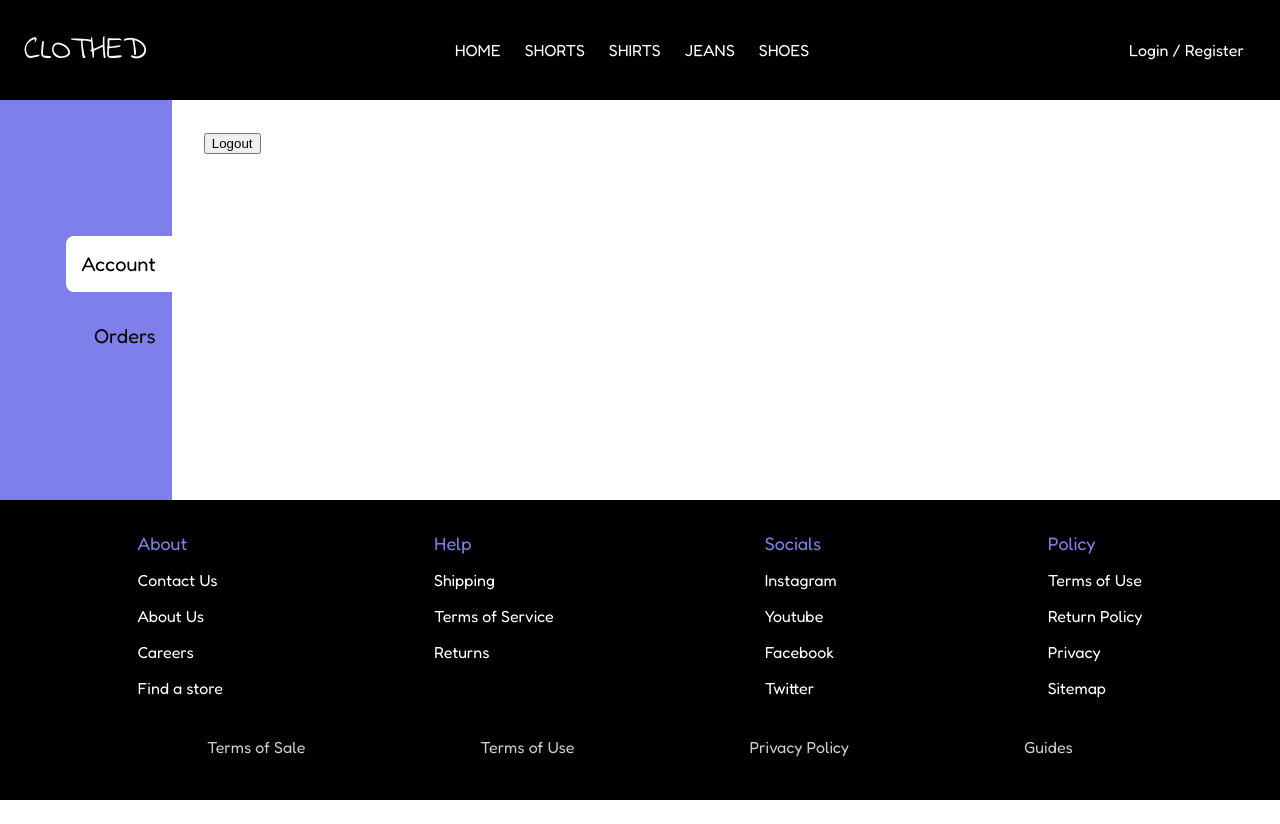
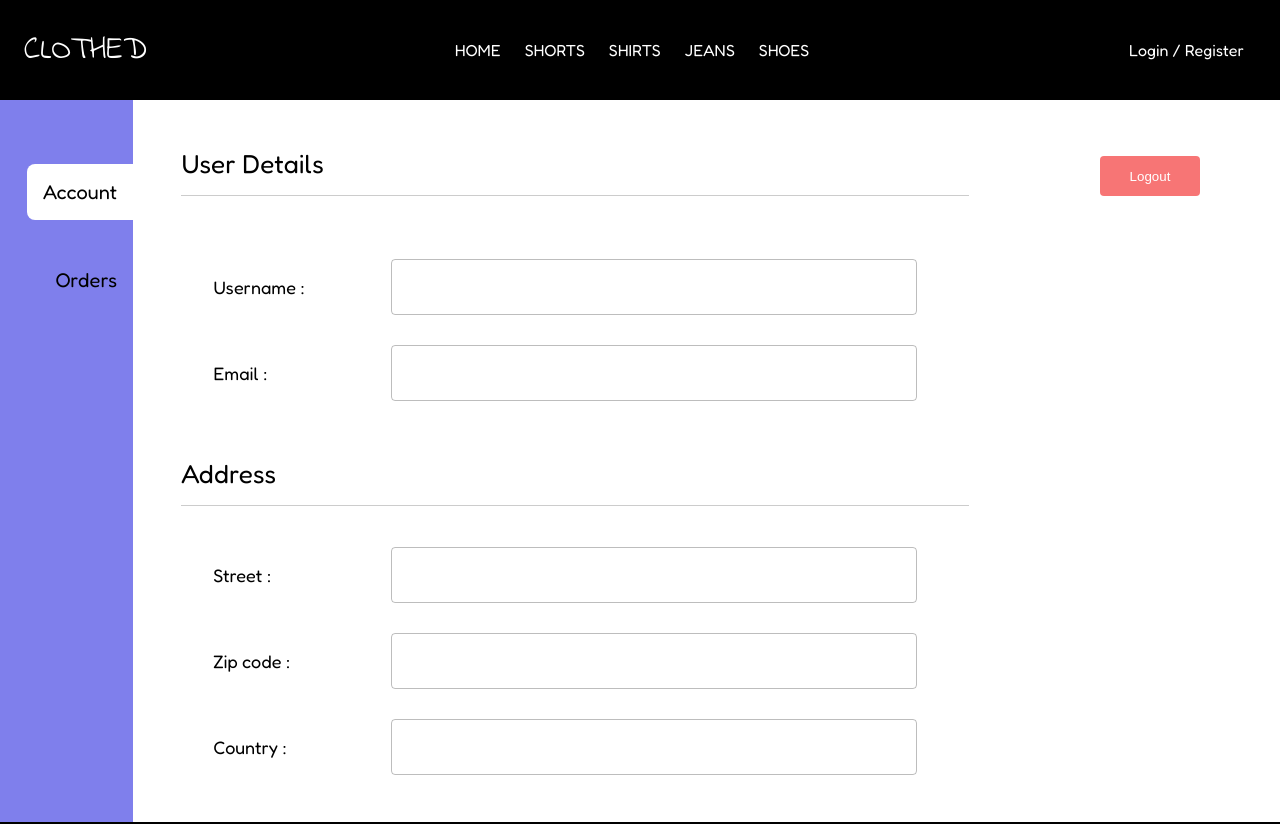
Before and after one commit to Saurav-Singh-Rauthan/Clothed, a React (Create React App) app: page /account in a window 1280 px wide. Shown: the top 824 px of the page. Before the commit the page ends 800 px from the top, so only its background shows below. Built offline with nearby package versions, Linux system fonts and the light colour scheme; no server answers.

Commit message:
fetching user details redux

```diff
--- a/src/App.js
+++ b/src/App.js
@@ -17,7 +17,6 @@ import Account from "./components/Pages/Account/Account";
 
 const App = (props) => {
   useEffect(() => {
-    console.log("after refresh");
     props.autoAuth();
   });
 
--- a/src/components/Pages/Account/Account.js
+++ b/src/components/Pages/Account/Account.js
@@ -1,19 +1,14 @@
-import React, { useState } from "react";
-import { connect } from "react-redux";
-import { useNavigate } from "react-router-dom";
+import React, { useState, useEffect } from "react";
 
 import Styles from "./Account.module.css";
-import * as action from "../../store/actions/index";
+import Userinfo from "./Userinfo/Userinfo";
 
 const Account = (props) => {
   const [option, setoption] = useState(0);
 
-  let navigate = useNavigate();
-
-  const onLogoutHandler = () => {
-    props.logout();
-    navigate("/");
-  };
+  useEffect(() => {
+    window.scrollTo(0, 0);
+  }, []);
 
   return (
     <div className={Styles.container}>
@@ -32,20 +27,10 @@ const Account = (props) => {
         </div>
       </div>
       <div className={Styles.contentContainer}>
-        <div className={Styles.account}>
-          <button onClick={onLogoutHandler}>Logout</button>
-        </div>
+        {!option ? <Userinfo /> : null}
       </div>
     </div>
   );
 };
 
-const mapDispatchToProps = (dispatch, ownProps) => {
-  return {
-    logout: () => {
-      dispatch(action.logout());
-    },
-  };
-};
-
-export default connect(null, mapDispatchToProps)(Account);
+export default Account;
--- a/src/components/Pages/Account/Account.module.css
+++ b/src/components/Pages/Account/Account.module.css
@@ -1,20 +1,21 @@
 .container {
   display: flex;
-  height: calc(100vh - 400px);
+  min-height: 400px;
 }
 
 .optionContainer {
   grid-area: sidebar;
-  width: 200px;
+  width: 150px;
   display: flex;
   flex-direction: column;
   align-items: flex-end;
-  justify-content: center;
+  justify-content: flex-start;
   background-color: rgb(127, 127, 236);
+  padding: 3rem 0;
 }
 
 .option {
-  margin: 0.5rem 0;
+  margin: 1rem 0;
   border-radius: 8px 0 0 8px;
   padding: 1rem;
   cursor: pointer;
@@ -29,14 +30,7 @@
 
 .contentContainer {
   width: 100%;
-  padding: 2rem;
+  padding: 2rem 3rem;
   grid-area: content;
   /* background: rgb(127, 127, 236); */
 }
-
-.account {
-  width: 100%;
-  height: 100%;
-  border-radius: 16px;
-  /* background-color: white; */
-}
--- /dev/null
+++ b/src/components/Pages/Account/Userinfo/Userinfo.js
@@ -0,0 +1,106 @@
+import React, { useEffect, useState } from "react";
+import { useNavigate } from "react-router-dom";
+import { connect } from "react-redux";
+import TextField from "@mui/material/TextField";
+
+import * as action from "../../../store/actions/index";
+import Styles from "./Userinfo.module.css";
+
+const Userinfo = (props) => {
+  let navigate = useNavigate();
+
+  useEffect(() => {
+    props.getUserDetails();
+  }, [props.username]);
+
+  const onLogoutHandler = () => {
+    props.logout();
+    props.clearUserInfo();
+    navigate("/");
+  };
+
+  return (
+    <div>
+      <div className={Styles.heading}>
+        <p>User Details</p>
+        <button onClick={onLogoutHandler}>Logout</button>
+      </div>
+      <div className={Styles.details}>
+        <div className={Styles.infoFields}>
+          <p>Username :</p>
+          <TextField
+            disabled
+            id="standard-required"
+            label=""
+            value={props.username}
+          />
+        </div>
+        <div className={Styles.infoFields}>
+          <p>Email :</p>
+          <TextField
+            disabled
+            id="standard-required"
+            label=""
+            value={props.email}
+          />
+        </div>
+      </div>
+      <div className={Styles.addressField}>
+        <p className={Styles.infoType}>Address</p>
+        <div className={Styles.infoFields}>
+          <p>Street :</p>
+          <TextField
+            disabled
+            id="standard-required"
+            label=""
+            value={props.street}
+          />
+        </div>
+        <div className={Styles.infoFields}>
+          <p>Zip code :</p>
+          <TextField
+            disabled
+            id="standard-required"
+            label=""
+            value={props.zipcode}
+          />
+        </div>
+        <div className={Styles.infoFields}>
+          <p>Country :</p>
+          <TextField
+            disabled
+            id="standard-required"
+            label=""
+            value={props.country}
+          />
+        </div>
+      </div>
+    </div>
+  );
+};
+
+const mapStateToProps = (state) => {
+  return {
+    username: state.userInfo.name,
+    email: state.userInfo.email,
+    zipcode: state.userInfo.zipCode,
+    street: state.userInfo.street,
+    country: state.userInfo.country,
+  };
+};
+
+const mapDispatchToProps = (dispatch) => {
+  return {
+    logout: () => {
+      dispatch(action.logout());
+    },
+    getUserDetails: () => {
+      dispatch(action.fetchDetails());
+    },
+    clearUserInfo: () => {
+      dispatch(action.failedGetDetails());
+    },
+  };
+};
+
+export default connect(mapStateToProps, mapDispatchToProps)(Userinfo);
--- /dev/null
+++ b/src/components/Pages/Account/Userinfo/Userinfo.module.css
@@ -0,0 +1,54 @@
+.heading {
+  display: flex;
+  justify-content: space-between;
+  align-items: flex-end;
+  margin-bottom: 3rem;
+}
+
+.heading p {
+  margin: 0;
+  border-bottom: 1px solid #ccc;
+  font-size: 26px;
+  padding: 1rem 0;
+  width: 75%;
+}
+
+.heading button {
+  background-color: rgb(247, 117, 117);
+  color: white;
+  width: 100px;
+  border: none;
+  cursor: pointer;
+  border-radius: 4px;
+  height: 40px;
+  transition: all 0.3s ease-out;
+  margin: 0 2rem;
+}
+
+.heading button:hover {
+  border: 2px solid red;
+  color: black;
+}
+
+.infoFields {
+  display: grid;
+  grid-template-columns: 20% 50%;
+  align-items: center;
+}
+
+.infoFields p {
+  margin: 2rem;
+  font-size: 18px;
+}
+
+.addressField {
+  display: flex;
+  flex-direction: column;
+}
+
+.infoType  {
+  font-size: 26px;
+  border-bottom: 1px solid #ccc;
+  width: 75%;
+  padding: 1rem 0;
+}
--- a/src/components/Pages/Notfound/Notfound.module.css
+++ b/src/components/Pages/Notfound/Notfound.module.css
@@ -2,6 +2,7 @@
   display: flex;
   flex-direction: column;
   align-items: center;
+  margin-bottom: 2rem;
 }
 
 .home {
--- a/src/components/store/actions/actionTypes.js
+++ b/src/components/store/actions/actionTypes.js
@@ -1,5 +1,10 @@
+//auth AUTH
 export const AUTH_START = "AUTH_START";
 export const AUTH_FAILED = "AUTH_FAILED";
 export const AUTH_SUCCESS = "AUTH_SUCCESS";
 
 export const AUTH_LOGOUT = "AUTH_LOGOUT"
+
+//userInfo UI
+export const UI_SUCCESS = "UI_SUCCESS"
+export const UI_FAILED = "UI_FAILED"
--- a/src/components/store/actions/auth.js
+++ b/src/components/store/actions/auth.js
@@ -67,7 +67,11 @@ export const auth = (email, password, isSignIn, username) => {
           cart: "",
           orders: "",
           userName: username,
-          address: "",
+          address: {
+            street: '',
+            zipCode: '',
+            country: '',
+          },
         };
 
         if (!isSignIn) {
--- a/src/components/store/actions/index.js
+++ b/src/components/store/actions/index.js
@@ -1 +1,2 @@
 export { auth, logout, autoAuth } from "./auth";
+export { fetchDetails , failedGetDetails} from "./userDetails";
--- /dev/null
+++ b/src/components/store/actions/userDetails.js
@@ -0,0 +1,62 @@
+import * as actionType from "./actionTypes";
+import axios from "axios";
+
+export const failedGetDetails = () => {
+  return {
+    type: actionType.UI_FAILED,
+  };
+};
+
+export const setDetails = (
+  name,
+  email,
+  street,
+  zipCode,
+  country,
+  cart,
+  wishlist,
+  orders
+) => {
+  return {
+    type: actionType.UI_SUCCESS,
+    name,
+    email,
+    street,
+    zipCode,
+    country,
+    cart,
+    wishlist,
+    orders,
+  };
+};
+
+export const fetchDetails = () => {
+  return (dispatch) => {
+    axios
+      .get(
+        `https://react-shop-4fb2f-default-rtdb.firebaseio.com/users.json?auth=${localStorage.getItem(
+          "token"
+        )}&orderBy="userId"&equalTo="${localStorage.getItem("userId")}"`
+      )
+      .then((res) => {
+        // console.log(res.data[Object.keys(res.data)[0]]);
+        let userData = res.data[Object.keys(res.data)[0]];
+        dispatch(
+          setDetails(
+            userData.userName,
+            userData.email,
+            userData.address.street,
+            userData.address.zipCode,
+            userData.address.country,
+            userData.cart,
+            userData.wishlist,
+            userData.orders
+          )
+        );
+      })
+      .catch((err) => {
+        console.log(err);
+        dispatch(failedGetDetails());
+      });
+  };
+};
--- /dev/null
+++ b/src/components/store/reducers/userDetails.js
@@ -0,0 +1,42 @@
+import * as actionType from "../actions/actionTypes";
+
+const initialState = {
+  name: "",
+  email: "",
+  street: "",
+  zipCode: "",
+  country: "",
+  cart: "",
+  wishlist: "",
+  orders: "",
+};
+
+const userDetails = (state = initialState, action) => {
+  switch (action.type) {
+    case actionType.UI_FAILED:
+      return {
+        ...state,
+        name: "",
+        email: "",
+        street: "",
+        zipCode: "",
+        country: "",
+      };
+    case actionType.UI_SUCCESS:
+      return {
+        ...state,
+        name: action.name,
+        email: action.email,
+        street: action.street,
+        zipCode: action.zipCode,
+        country: action.country,
+        cart: action.cart,
+        wishlist: action.wishlist,
+        orders: action.orders,
+      };
+    default:
+      return state;
+  }
+};
+
+export default userDetails;
--- a/src/index.js
+++ b/src/index.js
@@ -9,14 +9,20 @@ import { createStore, combineReducers, applyMiddleware } from "redux";
 import thunk from "redux-thunk";
 
 import authReducer from "./components/store/reducers/auth";
+import userDetailsReducer from "./components/store/reducers/userDetails";
 
-const composeEnhancers = (typeof window !== 'undefined' && window.__REDUX_DEVTOOLS_EXTENSION_COMPOSE__);
+const composeEnhancers =
+  typeof window !== "undefined" && window.__REDUX_DEVTOOLS_EXTENSION_COMPOSE__;
 
 const rootreducer = combineReducers({
   auth: authReducer,
+  userInfo: userDetailsReducer,
 });
 
-const store = createStore(rootreducer, composeEnhancers(applyMiddleware(thunk)));
+const store = createStore(
+  rootreducer,
+  composeEnhancers(applyMiddleware(thunk))
+);
 
 ReactDOM.render(
   <React.StrictMode>
```
